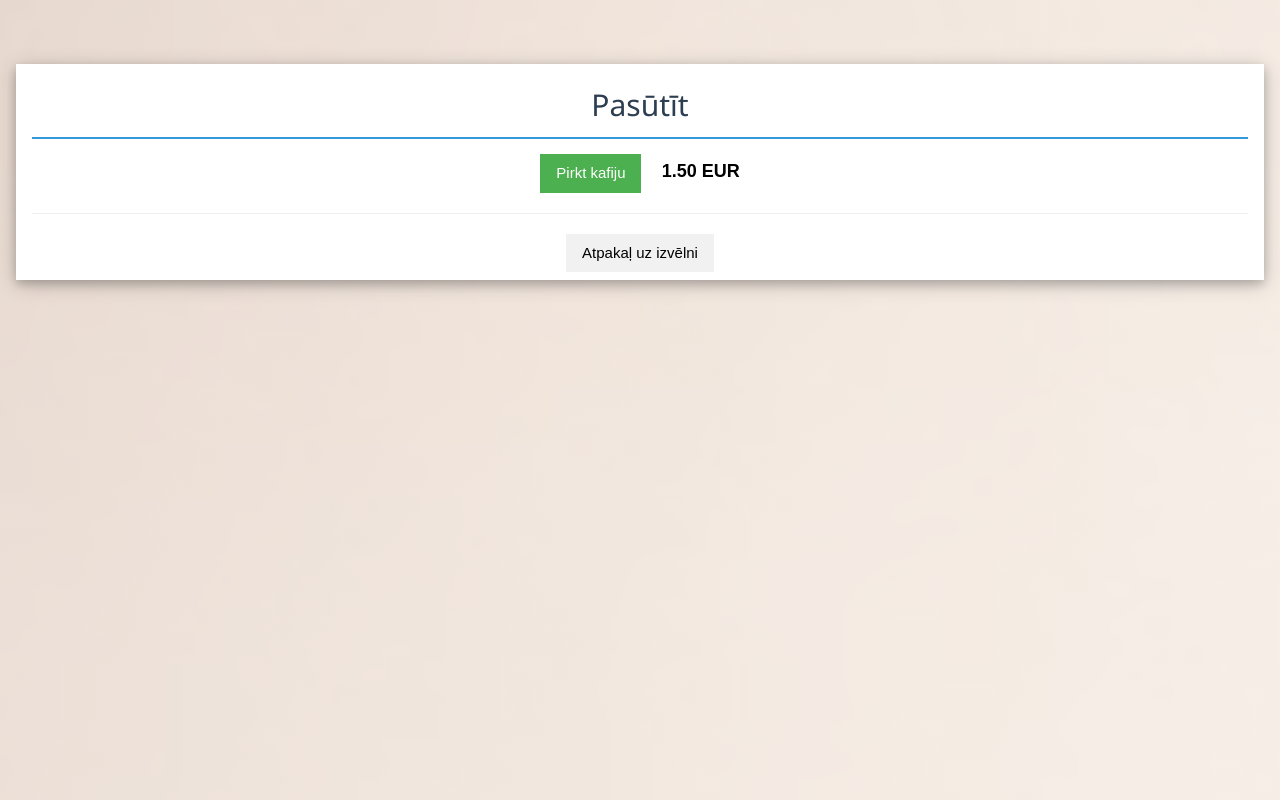
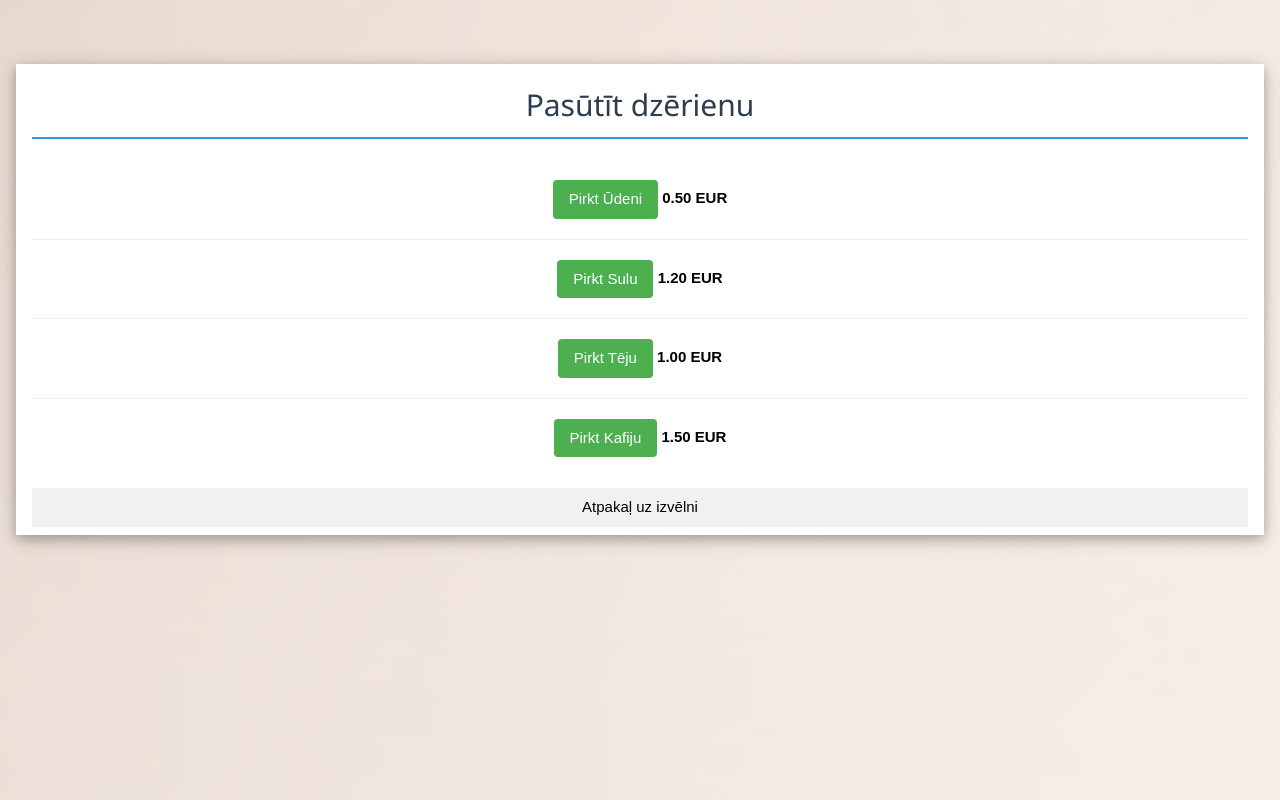
Before and after one commit to RaiensJo/Raiens-Mansportfolio, a website: page dzer.html in a window 1280 px wide. Drawn offline with nearby package versions, Linux system fonts and the light colour scheme.

Commit message:
Update dzer.html

```diff
--- a/dzer.html
+++ b/dzer.html
@@ -7,14 +7,20 @@
     <title>Cenas</title>
 </head>
 <body class="w3-container w3-padding-64 w3-center">
-    <div class="w3-card-4 w3-white w3-padding" style="max-width:400; margin:auto;">
-        <h2>Pasūtīt</h2>
-        <p>
-            <button class="w3-button w3-green">Pirkt kafiju</button>
-            <span class="w3-large w3-margin-left"><b>1.50 EUR</b></span>
-        </p>
-        <hr>
-        <a href="dzerdaudz.html" class="w3-button w3-light-grey">Atpakaļ uz izvēlni</a>
+    <div class="w3-card-4 w3-white w3-padding" style="max-width:500; margin:auto;">
+        <h2>Pasūtīt dzērienu</h2>
+
+        <div class="w3-padding-16">
+            <p><button class="w3-button w3-green w3-round">Pirkt Ūdeni</button> <b>0.50 EUR</b></p>
+            <hr>
+            <p><button class="w3-button w3-green w3-round">Pirkt Sulu</button> <b>1.20 EUR</b></p>
+            <hr>
+            <p><button class="w3-button w3-green w3-round">Pirkt Tēju</button> <b>1.00 EUR</b></p>
+            <hr>
+            <p><button class="w3-button w3-green w3-round">Pirkt Kafiju</button> <b>1.50 EUR</b></p>
+        </div>
+
+        <a href="dzerdaudz.html" class="w3-button w3-light-grey w3-block">Atpakaļ uz izvēlni</a>
     </div>
 </body>
 </html>
```
